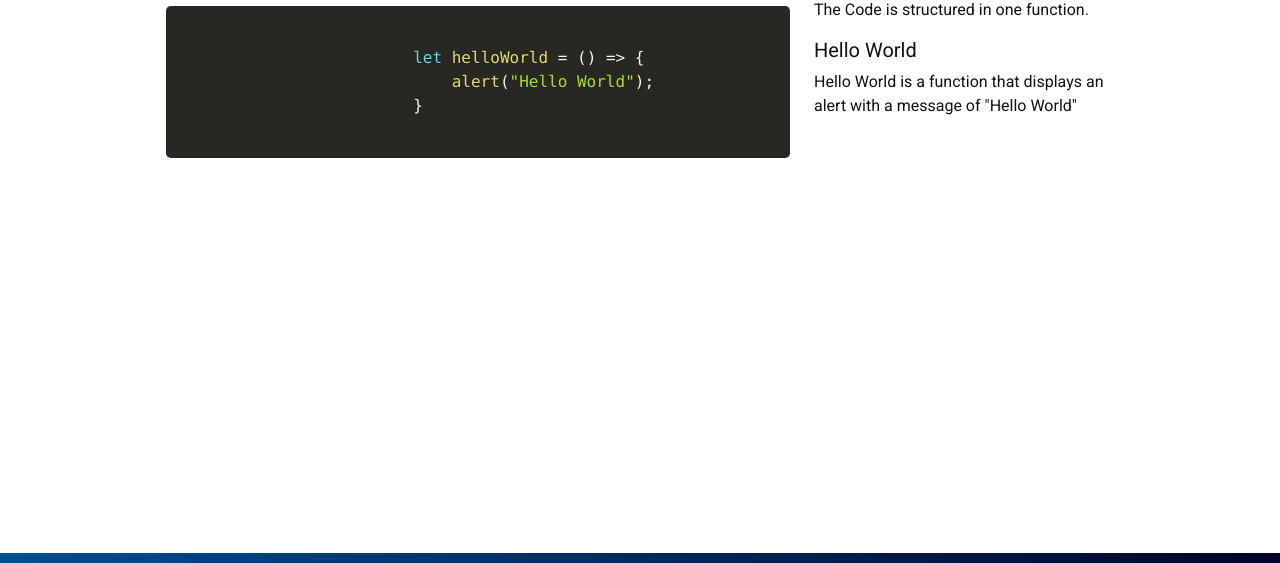
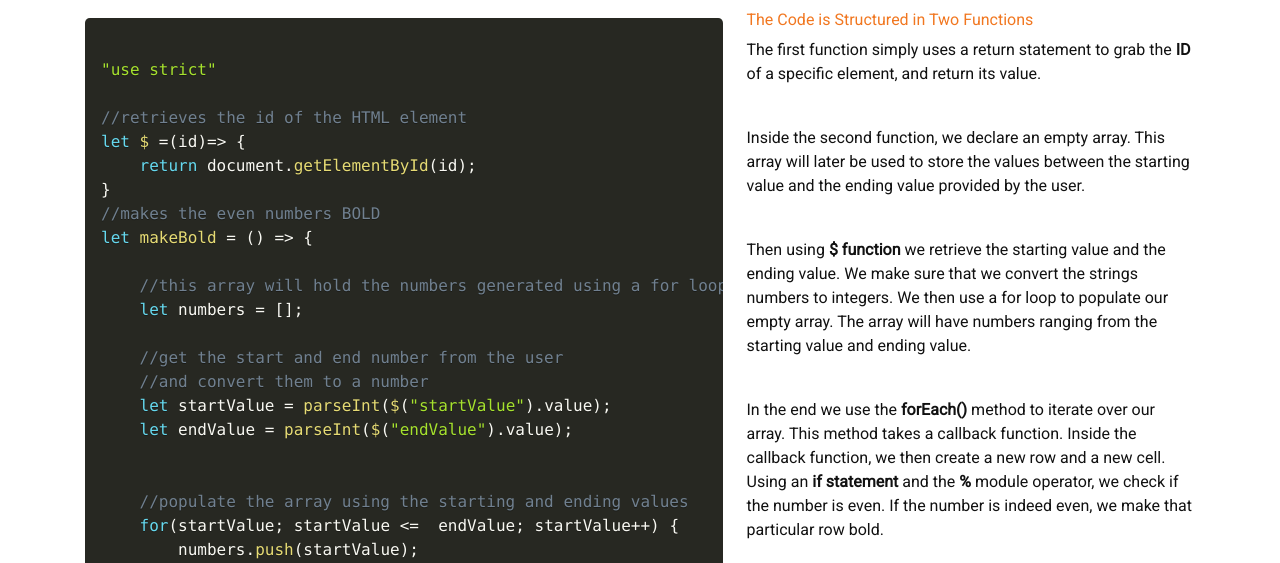
Before and after one commit to yohanJS/zedred, a plain HTML site: page code.html in a window 1280 px wide. Shown: the part 161-724 px from the top of the page. Drawn offline with nearby package versions, Linux system fonts and the light colour scheme.

Commit message:
added primsJS, and documentation for the Code page

```diff
--- a/code.html
+++ b/code.html
@@ -61,20 +61,92 @@
 
     <!--Main Section-->
     <main class="flex-shrink-0">
-        <div class="container py-4 px-5">
-            <h2 class="border-1 border-bottom txt-color px-5 m-5">The Code for Zedred</h2>
-            <div class="row px-5 row-cols-1 row-cols-md-2">
-                <div class="col col-lg-8">
-                    <pre class="line-numbers"><code class="language-javascript">
-                        let helloWorld = () => {
-                            alert("Hello World");
-                        }
-                    </code></pre>
+        <div class="container mt-5">
+            <div class="row">
+                <h2 class="txt-color">The Code for Zedred.</h2>
+                <hr>
+                <div class="col-12 col-md-7">
+                    <div>
+                        <pre><code class="language-javascript">
+"use strict"
+
+//retrieves the id of the HTML element
+let $ =(id)=> {
+    return document.getElementById(id);
+}
+//makes the even numbers BOLD
+let makeBold = () => {
+
+    //this array will hold the numbers generated using a for loop
+    let numbers = [];
+
+    //get the start and end number from the user
+    //and convert them to a number
+    let startValue = parseInt($("startValue").value);
+    let endValue = parseInt($("endValue").value);
+
+
+    //populate the array using the starting and ending values
+    for(startValue; startValue <=  endValue; startValue++) {
+        numbers.push(startValue);
+    }
+
+    //using the forEach function iterates over the numbers array
+    //and check for even numbers, and make them bold
+    numbers.forEach((num)=>{
+        let row = $("results").insertRow();
+        let cell = row.insertCell();
+        cell.innerHTML = num;
+
+        if(num % 2 == 0) {
+            row.className = "bold";
+        }
+    });
+
+}
+    //when window loads
+    window.onload = function() {
+        //when the event of click occurs trigger the makeBold function
+        $("btnSubmit").onclick = function() {
+        //this statement resets the table body data
+        $("results").innerHTML = "";
+
+        makeBold();
+    }
+}
+                        </code></pre>
+                    </div>
                 </div>
-                <div class="col col-lg-4">
-                    <p>The Code is structured in one function.</p>
-                    <h5>Hello World</h5>
-                    <p>Hello World is a function that displays an alert with a message of "Hello World"</p>
+                <div class="col-12 col-md-5 mt-5 mt-sm-0">
+                    <h6 class="txt-color">The Code is Structured in Two Functions</h6>
+                    <p>The first function simply uses a return statement to grab the <strong>ID</strong> of
+                        a specific element, and return its value.
+                    </p>
+                    <br>
+                    <p>Inside the second function, we declare an empty array. This array will
+                        later be used to store the values between the starting value and the ending
+                        value provided by the user.
+                    </p>
+                    <br>
+                    <p>Then using <strong>$ function </strong>we retrieve the starting value
+                    and the ending value. We make sure that we convert the strings numbers to
+                    integers.
+                    We then use a for loop to populate our empty array.
+                    The array will have numbers ranging from the starting value and ending value.
+                    </p>
+                    <br>
+                    <p>In the end we use the <strong>forEach() </strong>method to iterate over
+                        our array. This method takes a callback function. Inside the callback function,
+                        we then create a new row and a new cell. Using an <strong>if statement</strong> and the <strong>%</strong>
+                        module operator, we check if the number is even. If the number is indeed even, we make
+                        that particular row bold.
+                    </p>
+                    <br>
+                    <p>Finally, in the end we use the <strong>window object and the onload method</strong>
+                    to load the script just after the DOM has loaded. Inside the function we add an event listener
+                    that listen if the button <strong>Turn On Zedred </strong> is clicked. When this event happen
+                    we call our <strong>makeBold function</strong>.
+                    </p>
                 </div>
             </div>
         </div>
@@ -113,14 +185,6 @@
 
     <!--linked prism js-->
     <script src="./js/prism.js"></script>
-    <script>
-        Prism.plugins.NormalizeWhitespace.setDefaults({
-        'remove-trailing': true,
-        'remove-indent': true,
-        'left-trim': true,
-        'right-trim': true
-        })
-    </script>
 </body>
 
 </html>
--- a/css/prism.css
+++ b/css/prism.css
@@ -6,12 +6,7 @@ https://prismjs.com/download.html#themes=prism-okaidia&languages=markup+css+clik
  * @author ocodia
  */
 
- code[class*="language-"],
- pre[class*="language-"] {
- white-space: pre-wrap;
- word-break: break-all;
- word-wrap: break-word;
- }
+code[class*="language-"],
 pre[class*="language-"] {
 	color: #f8f8f2;
 	background: none;
```
Also changed, not shown: app.html (+1 -1 lines), js/site.js (+10 -8 lines).
